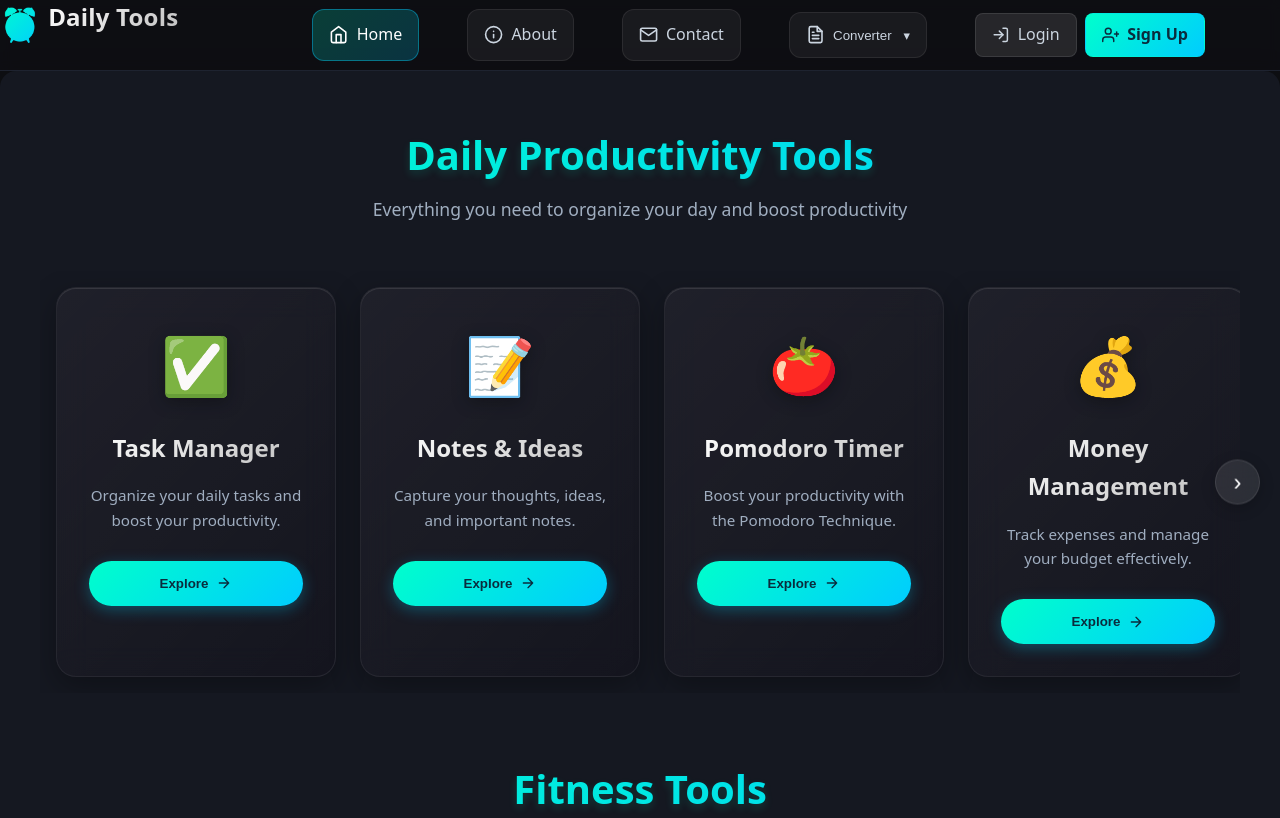
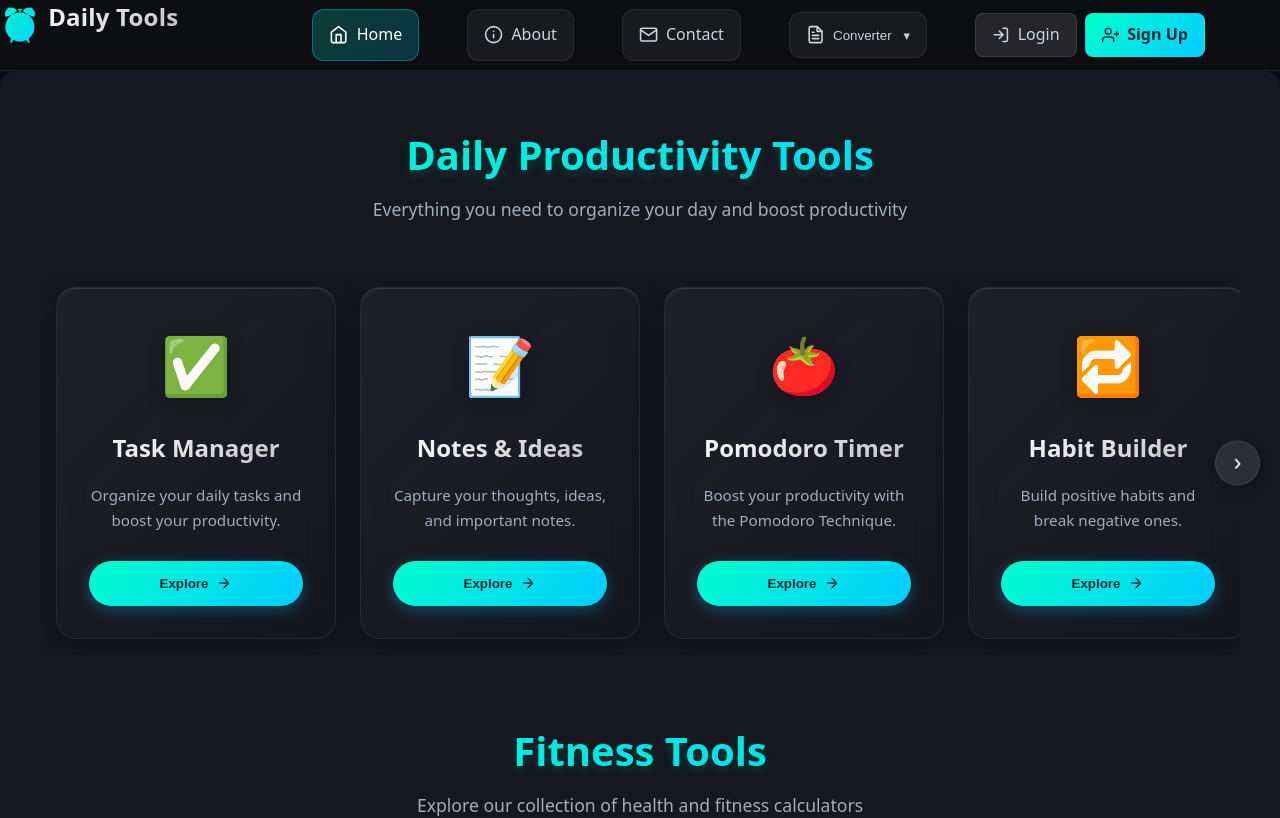
Before and after one commit to joyroybdu/vercel-frontend, a React (Vite) app: page / in a window 1280 px wide. Shown: the top 818 px of the page. Built offline with nearby package versions, Linux system fonts and the light colour scheme.

Commit message:
Update DailyPlanner.jsx

```diff
--- a/src/components/DailyPlanner.jsx
+++ b/src/components/DailyPlanner.jsx
@@ -27,13 +27,13 @@ const DailyPlanner = () => {
       icon: "🍅",
       path: "/pomodoro"
     },
-    {
-      title: "Money Management",
-      description: "Track expenses and manage your budget effectively.",
-      icon: "💰",
-      path: "/money-management"
-    },
-
+    // {
+    //   title: "Money Management",
+    //   description: "Track expenses and manage your budget effectively.",
+    //   icon: "💰",
+    //   path: "/money-management"
+    // }
+  ,
 
     {
       title: "Habit Builder",
```
